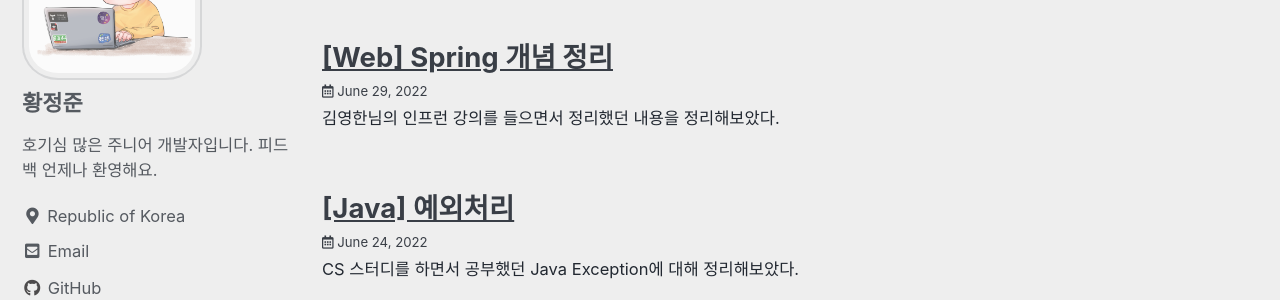
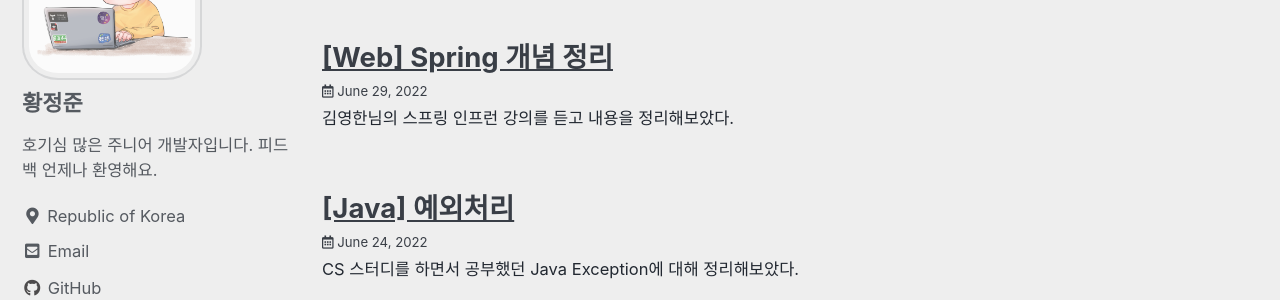
Before and after one commit to DeerGum/DeerGum.github.io, a Jekyll site: the page built from index.html, in a window 1280 px wide and 1322 px high. Shown: the part 200-500 px from the top of the window. Built offline with Jekyll 4.4.1, drawn with Linux system fonts in a browser that asks for light colours; cached includes are drawn as plain includes; the list of posts is cut into pages by our own code; part of the change alters nothing that is shown.

Commit message:
스프링 포스팅 수정

````diff
--- a/_posts/2022-06-29-spring-study.md
+++ b/_posts/2022-06-29-spring-study.md
@@ -8,7 +8,7 @@ tag:
 last_modified_at: 2022-06-29T08:06:00-05:00
 ---
 
-김영한님의 인프런 강의를 들으면서 정리했던 내용을 정리해보았다.
+김영한님의 스프링 인프런 강의를 듣고 내용을 정리해보았다.
 
 # 목차
 - [Web개발에서 자바 진영의 역사](#web개발에서-자바-진영의-역사)
@@ -73,12 +73,52 @@ last_modified_at: 2022-06-29T08:06:00-05:00
 - 내가 작성한 코드가 직접 제어의 흐름을 담당한다면 라이브러리(라이브러리의 클래스나 메소드를 내 입맞에 맞춰서 가져다 사용하면)
 
 ## 의존관계 주입 DI(Dependency Injection)
-- 의존관계는 `정적인 클래스 의존 관계와, 실행 시점에 결정되는 동적인 객체 의존 관계` 둘을 분리해서 생각해야 함
+### 의존관계
+- 의존관계란 의존대상 B가 변하면 그것이 A에 영향을 미치는 것이라고 표현할 수 있음
+```java
+class A {
+  public void func() {
+    ~~~
+  }
+}
+
+class B {
+  static A a = new A();
+
+  public void func2() {
+    a.func();
+  }
+}
+```
+> B클래스는 A클래스의 `func()` 함수 내용이 변하면 영향을 받으므로 B는 A에 의존하고 있음
+
 - 의존관계 주입을 사용하면 클라이언트 코드를 변경하지 않고, 클라이언트가 호출하는 대상의 타입 인스턴스를 변경할 수 있음
-- 의존관계 주입을 사용하면 정적인 클래스 의존관계를 변경하지 않고, 동적인 객체 인스턴스 의존관계를 쉽게 변경할 수 있음
+
+
 
 ## IoC 컨테이너, DI 컨테이너
-- `AppConfig`처럼 객체를 생성하고 관리하면서 의존관계를 연결해 주는 것을 IoC 컨테이너 또는 `DI 컨테이너`라고 함 (또는 어셈블러, 오브젝트 팩토리 등으로 불림)
+- 객체를 생성하고 관리하면서 의존관계를 연결해 주는 것을 IoC 컨테이너 또는 `DI 컨테이너`라고 함 (또는 어셈블러, 오브젝트 팩토리 등으로 불림)
+- IoC컨테이너는 `ApplicationContext`에서 관리됨
+
+## Bean
+- IoC 컨테이너가 관리하는 자바 객체를 빈이라고 부름
+- 우리가 그저 `new`연산자로 생성한 객체는 빈이 아님
+- `ApplicationContext.getBean()`으로 얻을 수 있는 객체가 빈
+
+![img](https://img1.daumcdn.net/thumb/R1280x0/?scode=mtistory2&fname=https%3A%2F%2Fblog.kakaocdn.net%2Fdn%2FnsE6w%2Fbtq9flCz2G4%2FumjyApnZqSkHTQZ4Aa1f60%2Fimg.png)
+
+## BeanFactory
+- 스프링 컨테이너의 최상위 인터페이스
+- Bean을 등록, 생성, 조회, 반환 관리 기능이 존재
+- 보통은 BeanFactory를 바로 사용하지 않고 이를 확장한 ApplicationContext를 사용
+
+## ApplicationContext
+- BeanFactory를 확장한 인터페이스
+- 다양한 부가 기능을 추가로 제공함
+  - 국제화가 지원되는 텍스트 메시지 관리
+  - 이미지같은 파일 자원을 로드할 수 있는 포괄적인 방법 제공
+  - 리스너로 등록된 빈에게 이벤트 발생을 알려줌
+
 
 <br>
 
````
